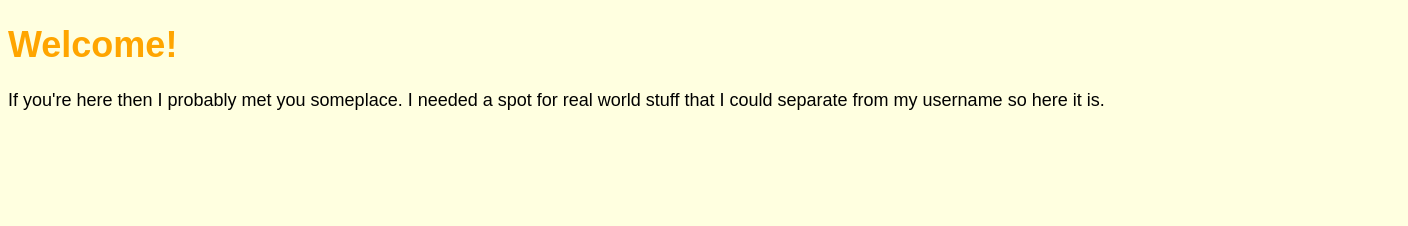
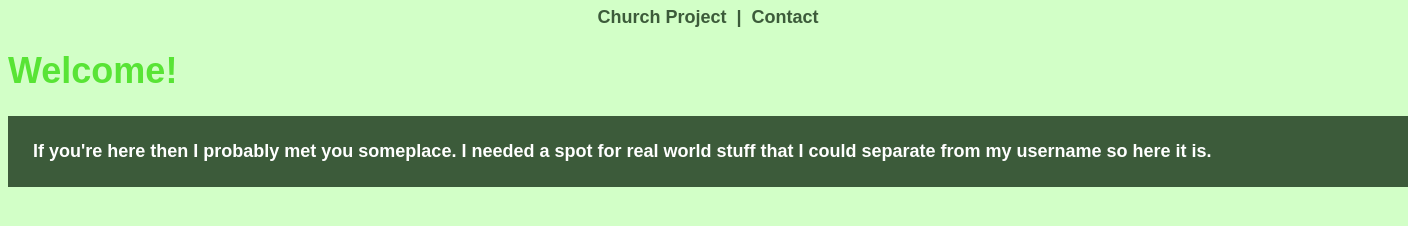
Before and after one commit to ClaudeCB/ClaudeCB.github.io, a plain HTML site: page index.html in a window 1280 px wide. Shown: the whole page, 1408 px wide, since content can reach past the window. Drawn offline with Linux system fonts and the light colour scheme.

Commit message:
Homepage v2
Trying to figure out how to limit the width of the page text space and also getting the top navbar set up.

```diff
--- a/css/homepage.css
+++ b/css/homepage.css
@@ -1,7 +1,5 @@
-body {
-	background: lightyellow;
-	font: 18px Arial, sans-serif;
-}
-h1 {
-	color: orange;
-}
+body {background: #D2FFC7; font: 18px Arial, sans-serif;}
+h1 {color: #58E435;}
+#text { width: 1400px; margin: 0 auto;}
+#menu {color: #3C5B3A; text-align: center; margin-bottom: 0; padding-bottom: 0; line-height: 1em; font-weight: bold;}
+#text p {background-color: #3C5B3A; color: white; margin-top: 0; padding: 25px; font-weight: bold;}
--- a/index.html
+++ b/index.html
@@ -3,10 +3,16 @@
 <head>
 	<title>Claude's Corner</title>
 	<base href="https://claudecb.github.io/">
+	<meta name="viewport" content="width=device-width, initial-scale=1">
+	<meta name="author" content="Claude Bagley">
+	<meta name="description" content="A personal website for all the stuff I value too much to put on my usernames.">
 	<link rel="stylesheet" href="css/homepage.css">
 </head>
 <body>
-	<h1>Welcome!</h1>
-	<p>If you're here then I probably met you someplace. I needed a spot for real world stuff that I could separate from my username so here it is.</p>
+	<div id="text">
+        <div id="menu">Church Project &nbsp;|&nbsp; Contact</div>
+        <h1>Welcome!</h1>
+		<p>If you're here then I probably met you someplace. I needed a spot for real world stuff that I could separate from my username so here it is.</p>
+	</div>
 </body>
 </html>
```
